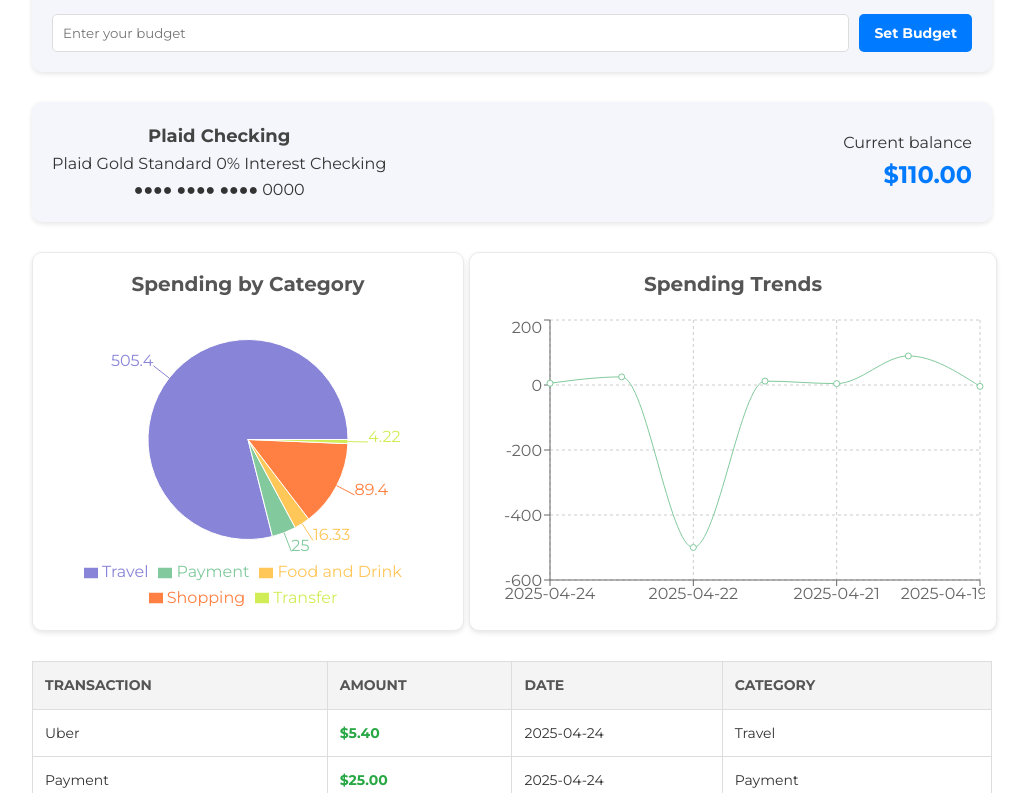
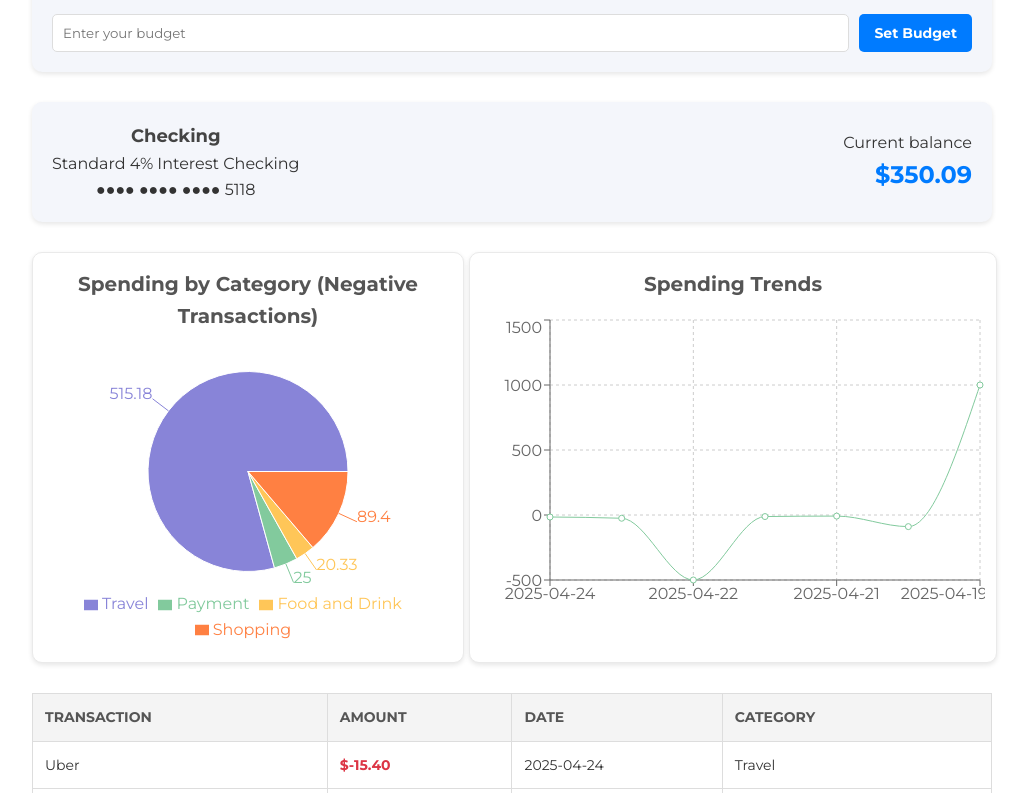
Before and after one commit to justinsoto/expense-tracking-app, a React (Vite) app in the folder frontend/: page /credit in a window 1280 px wide. Shown: the part 247-1040 px from the top of the page, without its empty margins (128-1156 px from the left). Built offline with nearby package versions, Linux system fonts and the light colour scheme.

Commit message:
update the credit

```diff
--- a/frontend/src/pages/credit.jsx
+++ b/frontend/src/pages/credit.jsx
@@ -24,16 +24,16 @@ const Credit = () => {
     // Mock API data
     const fetchTransactions = async () => {
       const mockTransactions = [
-        { id: 1, transaction: "Uber", amount: 5.4, date: "2025-04-24", category: "Travel" },
-        { id: 2, transaction: "Payment", amount: 25.0, date: "2025-04-24", category: "Payment" },
-        { id: 3, transaction: "United Airlines", amount: -500.0, date: "2025-04-22", category: "Travel" },
-        { id: 4, transaction: "McDonalds", amount: 12.0, date: "2025-04-21", category: "Food and Drink" },
-        { id: 5, transaction: "Starbucks", amount: 4.33, date: "2025-04-21", category: "Food and Drink" },
-        { id: 6, transaction: "SparkFun", amount: 89.4, date: "2025-04-20", category: "Shopping" },
-        { id: 7, transaction: "Interest Payment", amount: -4.22, date: "2025-04-19", category: "Transfer" },
+        { id: 1, transaction: "Uber", amount: -15.4, date: "2025-04-24", category: "Travel" },
+        { id: 2, transaction: "Payment", amount: -25.0, date: "2025-04-24", category: "Payment" },
+        { id: 3, transaction: "United Airlines", amount: -499.78, date: "2025-04-22", category: "Travel" },
+        { id: 4, transaction: "McDonalds", amount: -12.0, date: "2025-04-21", category: "Food and Drink" },
+        { id: 5, transaction: "Starbucks", amount: -8.33, date: "2025-04-21", category: "Food and Drink" },
+        { id: 6, transaction: "SparkFun", amount: -89.4, date: "2025-04-20", category: "Shopping" },
+        { id: 7, transaction: "Interest Payment", amount: 1000, date: "2025-04-19", category: "Transfer" },
       ];
 
-      const mockBalance = 110.0;
+      const mockBalance = mockTransactions.reduce((sum, transaction) => sum + transaction.amount, 0);
 
       setTransactions(mockTransactions);
       setBalance(mockBalance);
@@ -42,12 +42,14 @@ const Credit = () => {
     fetchTransactions();
   }, []);
 
-  // Aggregate data for visualizations
-  const spendingByCategory = transactions.reduce((acc, transaction) => {
-    const { category, amount } = transaction;
-    acc[category] = (acc[category] || 0) + Math.abs(amount);
-    return acc;
-  }, {});
+  // Aggregate data for visualizations (only negative amounts for the Pie Chart)
+  const spendingByCategory = transactions
+    .filter((transaction) => transaction.amount < 0) // Filter only negative transactions
+    .reduce((acc, transaction) => {
+      const { category, amount } = transaction;
+      acc[category] = (acc[category] || 0) + Math.abs(amount); // Use absolute value for spending
+      return acc;
+    }, {});
 
   const spendingByCategoryData = Object.entries(spendingByCategory).map(([name, value]) => ({
     name,
@@ -113,9 +115,9 @@ const Credit = () => {
         {/* Balance Overview */}
         <div className="balance-overview">
           <div>
-            <h2>Plaid Checking</h2>
-            <p>Plaid Gold Standard 0% Interest Checking</p>
-            <p>●●●● ●●●● ●●●● 0000</p>
+            <h2>Checking</h2>
+            <p>Standard 4% Interest Checking</p>
+            <p>●●●● ●●●● ●●●● 5118</p>
           </div>
           <div className="balance">
             <p>Current balance</p>
@@ -126,7 +128,7 @@ const Credit = () => {
         {/* Visualizations */}
         <div className="visualizations">
           <div className="chart-container">
-            <h3>Spending by Category</h3>
+            <h3>Spending by Category (Negative Transactions)</h3>
             <PieChart width={400} height={300}>
               <Pie
                 data={spendingByCategoryData}
```
